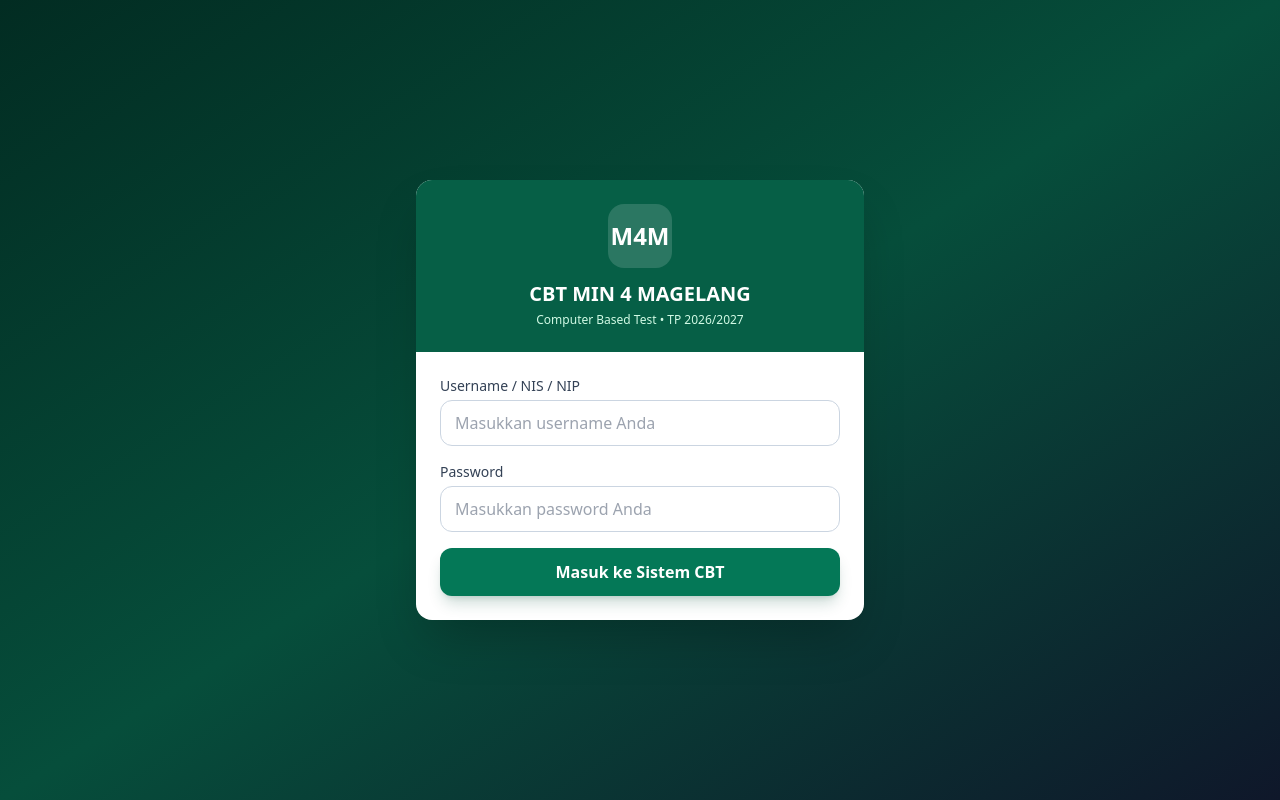
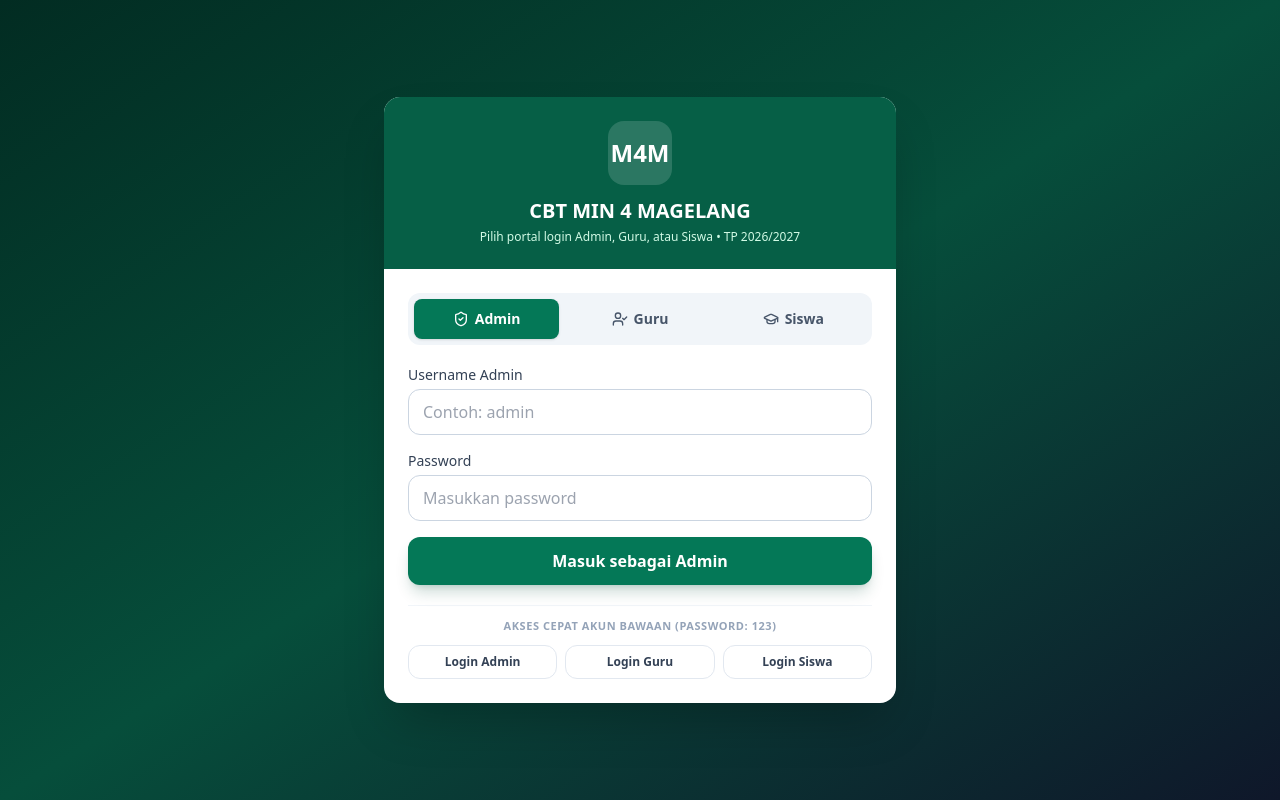
Before and after one commit to fairishmanis-lang/cbt-min4magelang, a React (Vite) app: page / in a window 1280 px wide. Built offline with nearby package versions, Linux system fonts and the light colour scheme.

Commit message:
Update App.tsx

```diff
--- a/src/App.tsx
+++ b/src/App.tsx
@@ -1,6 +1,5 @@
 import React, { useState, useEffect, useMemo } from 'react';
 import {
-  BookOpen,
   FolderPlus,
   Folder,
   FileText,
@@ -16,12 +15,14 @@ import {
   Award,
   Layers,
   AlertCircle,
-  Sparkles,
   Image as ImageIcon,
   Save,
   X,
   ChevronRight,
-  School
+  School,
+  ShieldCheck,
+  UserCheck,
+  GraduationCap
 } from 'lucide-react';
 
 // ==========================================
@@ -40,8 +41,8 @@ interface SchoolIdentity {
 
 interface ClassRoom {
   id: string;
-  name: string; // Contoh: "VII A", "VIII B"
-  grade: string; // Contoh: "Kelas 7", "Kelas 8"
+  name: string;
+  grade: string;
 }
 
 interface UserAccount {
@@ -55,7 +56,7 @@ interface UserAccount {
 
 interface QuestionFolder {
   id: string;
-  title: string; // Nama Folder Soal baru, misal: "UH 1 Fiqih - Bab Thaharah"
+  title: string;
   subject: string;
   targetClasses: string[];
   description?: string;
@@ -71,7 +72,7 @@ interface QuestionOption {
 
 interface QuestionItem {
   id: string;
-  folderId: string; // Mengikat soal ke Folder Soal tertentu
+  folderId: string;
   type: 'multiple_choice' | 'essay';
   prompt: string;
   promptImage?: string;
@@ -85,8 +86,8 @@ interface ExamSchedule {
   id: string;
   title: string;
   subject: string;
-  folderIds: string[]; // Bisa mengambil dari satu atau beberapa Folder Soal
-  classIds: string[]; // Multi-kelas
+  folderIds: string[];
+  classIds: string[];
   durationMinutes: number;
   startTime: string;
   endTime: string;
@@ -172,13 +173,13 @@ const INITIAL_EXAMS: ExamSchedule[] = [
 ];
 
 const STORAGE_KEYS = {
-  SCHOOL: 'cbt_m4m_school_v2',
-  CLASSES: 'cbt_m4m_classes_v2',
-  USERS: 'cbt_m4m_users_v2',
-  FOLDERS: 'cbt_m4m_folders_v2',
-  QUESTIONS: 'cbt_m4m_questions_v2',
-  EXAMS: 'cbt_m4m_exams_v2',
-  SUBMISSIONS: 'cbt_m4m_submissions_v2'
+  SCHOOL: 'cbt_m4m_school_v3',
+  CLASSES: 'cbt_m4m_classes_v3',
+  USERS: 'cbt_m4m_users_v3',
+  FOLDERS: 'cbt_m4m_folders_v3',
+  QUESTIONS: 'cbt_m4m_questions_v3',
+  EXAMS: 'cbt_m4m_exams_v3',
+  SUBMISSIONS: 'cbt_m4m_submissions_v3'
 };
 
 function loadFromStorage<T>(key: string, fallback: T): T {
@@ -229,7 +230,8 @@ export function App() {
   const [exams, setExams] = useState<ExamSchedule[]>(() => loadFromStorage(STORAGE_KEYS.EXAMS, INITIAL_EXAMS));
   const [submissions, setSubmissions] = useState<StudentSubmission[]>(() => loadFromStorage(STORAGE_KEYS.SUBMISSIONS, []));
 
-  // State Login (Selalu kosong saat pertama kali dibuka)
+  // State Login dengan Tab Peran (Admin / Guru / Siswa)
+  const [selectedRoleTab, setSelectedRoleTab] = useState<Role>('admin');
   const [currentUser, setCurrentUser] = useState<UserAccount | null>(null);
   const [usernameInput, setUsernameInput] = useState('');
   const [passwordInput, setPasswordInput] = useState('');
@@ -240,7 +242,6 @@ export function App() {
     'dashboard' | 'folders_builder' | 'bank_soal' | 'exams' | 'classes' | 'users' | 'results' | 'school'
   >('dashboard');
 
-  // Persistensi ke localStorage
   useEffect(() => localStorage.setItem(STORAGE_KEYS.SCHOOL, JSON.stringify(school)), [school]);
   useEffect(() => localStorage.setItem(STORAGE_KEYS.CLASSES, JSON.stringify(classes)), [classes]);
   useEffect(() => localStorage.setItem(STORAGE_KEYS.USERS, JSON.stringify(users)), [users]);
@@ -252,10 +253,13 @@ export function App() {
   const handleLogin = (e: React.FormEvent) => {
     e.preventDefault();
     const found = users.find(
-      (u) => u.username.trim().toLowerCase() === usernameInput.trim().toLowerCase() && u.password === passwordInput
+      (u) =>
+        u.role === selectedRoleTab &&
+        u.username.trim().toLowerCase() === usernameInput.trim().toLowerCase() &&
+        u.password === passwordInput
     );
     if (!found) {
-      setLoginError('Username atau password tidak sesuai.');
+      setLoginError(`Akun ${roleLabel(selectedRoleTab)} dengan username & password tersebut tidak ditemukan.`);
       return;
     }
     setCurrentUser(found);
@@ -265,44 +269,119 @@ export function App() {
     setActiveTab(found.role === 'student' ? 'exams' : 'folders_builder');
   };
 
+  const handleQuickDemoLogin = (role: Role) => {
+    const demoAccount = users.find((u) => u.role === role);
+    if (!demoAccount) return;
+    setSelectedRoleTab(role);
+    setCurrentUser(demoAccount);
+    setLoginError('');
+    setUsernameInput('');
+    setPasswordInput('');
+    setActiveTab(role === 'student' ? 'exams' : 'folders_builder');
+  };
+
   const handleLogout = () => {
     setCurrentUser(null);
     setUsernameInput('');
     setPasswordInput('');
-  };
+    setLoginError('');
+  };
+
+  function roleLabel(role: Role): string {
+    if (role === 'admin') return 'Admin';
+    if (role === 'teacher') return 'Guru';
+    return 'Siswa';
+  }
 
   // ==========================================
-  // HALAMAN LOGIN
+  // HALAMAN LOGIN (DENGAN PILIHAN ADMIN, GURU & SISWA)
   // ==========================================
   if (!currentUser) {
     return (
       <div className="min-h-screen bg-gradient-to-br from-emerald-950 via-emerald-900 to-slate-900 flex items-center justify-center p-4">
-        <div className="w-full max-w-md bg-white rounded-2xl shadow-2xl overflow-hidden">
+        <div className="w-full max-w-lg bg-white rounded-2xl shadow-2xl overflow-hidden">
           <div className="bg-emerald-800 p-6 text-white text-center">
             <div className="w-16 h-16 mx-auto rounded-2xl bg-white/15 flex items-center justify-center font-extrabold text-2xl mb-3">
               {school.logoText}
             </div>
             <h1 className="text-xl font-bold">CBT {school.name}</h1>
-            <p className="text-emerald-100 text-xs mt-1">Computer Based Test • TP {school.academicYear}</p>
-          </div>
-
-          <form onSubmit={handleLogin} className="p-6 space-y-4" autoComplete="off">
+            <p className="text-emerald-100 text-xs mt-1">
+              Pilih portal login Admin, Guru, atau Siswa • TP {school.academicYear}
+            </p>
+          </div>
+
+          <div className="p-6 space-y-5">
+            {/* Tab Pemilih Peran */}
+            <div className="grid grid-cols-3 gap-2 bg-slate-100 p-1.5 rounded-xl">
+              <button
+                type="button"
+                onClick={() => {
+                  setSelectedRoleTab('admin');
+                  setLoginError('');
+                }}
+                className={`flex items-center justify-center gap-1.5 py-2.5 rounded-lg text-xs sm:text-sm font-bold transition ${
+                  selectedRoleTab === 'admin'
+                    ? 'bg-emerald-700 text-white shadow'
+                    : 'text-slate-600 hover:text-slate-900'
+                }`}
+              >
+                <ShieldCheck className="w-4 h-4" /> Admin
+              </button>
+              <button
+                type="button"
+                onClick={() => {
+                  setSelectedRoleTab('teacher');
+                  setLoginError('');
+                }}
+                className={`flex items-center justify-center gap-1.5 py-2.5 rounded-lg text-xs sm:text-sm font-bold transition ${
+                  selectedRoleTab === 'teacher'
+                    ? 'bg-emerald-700 text-white shadow'
+                    : 'text-slate-600 hover:text-slate-900'
+                }`}
+              >
+                <UserCheck className="w-4 h-4" /> Guru
+              </button>
+              <button
+                type="button"
+                onClick={() => {
+                  setSelectedRoleTab('student');
+                  setLoginError('');
+                }}
+                className={`flex items-center justify-center gap-1.5 py-2.5 rounded-lg text-xs sm:text-sm font-bold transition ${
+                  selectedRoleTab === 'student'
+                    ? 'bg-emerald-700 text-white shadow'
+                    : 'text-slate-600 hover:text-slate-900'
+                }`}
+              >
+                <GraduationCap className="w-4 h-4" /> Siswa
+              </button>
+            </div>
+
             {loginError && (
-              <div className="p-3 rounded-lg bg-red-50 border border-red-200 text-red-700 text-sm flex items-center gap-2">
+              <div className="p-3 rounded-xl bg-red-50 border border-red-200 text-red-700 text-sm flex items-center gap-2">
                 <AlertCircle className="w-4 h-4 shrink-0" />
                 <span>{loginError}</span>
               </div>
             )}
 
-            <div>
-              <label className="block text-sm font-medium text-slate-700 mb-1">Username / NIS / NIP</label>
-              <input
-                type="text"
-                name="cbt_login_user"
+            <form onSubmit={handleLogin} className="space-y-4" autoComplete="off">
+              <div>
+                <label className="block text-sm font-medium text-slate-700 mb-1">
+                  Username {roleLabel(selectedRoleTab)}
+                </label>
+                <input
+                  type="text"
+                  name="cbt_username_field"
                   autoComplete="off"
                   value={usernameInput}
                   onChange={(e) => setUsernameInput(e.target.value)}
-                placeholder="Masukkan username Anda"
+                  placeholder={
+                    selectedRoleTab === 'admin'
+                      ? 'Contoh: admin'
+                      : selectedRoleTab === 'teacher'
+                      ? 'Contoh: guru'
+                      : 'Contoh: siswa1'
+                  }
                   className="w-full px-3.5 py-2.5 rounded-xl border border-slate-300 focus:outline-none focus:ring-2 focus:ring-emerald-600"
                   required
                 />
@@ -312,11 +391,11 @@ export function App() {
                 <label className="block text-sm font-medium text-slate-700 mb-1">Password</label>
                 <input
                   type="password"
-                name="cbt_login_pass"
+                  name="cbt_password_field"
                   autoComplete="new-password"
                   value={passwordInput}
                   onChange={(e) => setPasswordInput(e.target.value)}
-                placeholder="Masukkan password Anda"
+                  placeholder="Masukkan password"
                   className="w-full px-3.5 py-2.5 rounded-xl border border-slate-300 focus:outline-none focus:ring-2 focus:ring-emerald-600"
                   required
                 />
@@ -324,11 +403,42 @@ export function App() {
 
               <button
                 type="submit"
-              className="w-full py-3 rounded-xl bg-emerald-700 hover:bg-emerald-800 text-white font-semibold transition shadow-lg shadow-emerald-900/20"
-            >
-              Masuk ke Sistem CBT
+                className="w-full py-3 rounded-xl bg-emerald-700 hover:bg-emerald-800 text-white font-bold transition shadow-lg shadow-emerald-900/20"
+              >
+                Masuk sebagai {roleLabel(selectedRoleTab)}
               </button>
             </form>
+
+            {/* Tombol Masuk Cepat Akun Bawaan */}
+            <div className="pt-3 border-t border-slate-100">
+              <p className="text-[11px] font-semibold uppercase tracking-wider text-slate-400 text-center mb-2.5">
+                Akses Cepat Akun Bawaan (Password: 123)
+              </p>
+              <div className="grid grid-cols-3 gap-2">
+                <button
+                  type="button"
+                  onClick={() => handleQuickDemoLogin('admin')}
+                  className="py-2 px-2 rounded-xl border border-slate-200 hover:border-emerald-600 hover:bg-emerald-50 text-xs font-semibold text-slate-700 transition"
+                >
+                  Login Admin
+                </button>
+                <button
+                  type="button"
+                  onClick={() => handleQuickDemoLogin('teacher')}
+                  className="py-2 px-2 rounded-xl border border-slate-200 hover:border-emerald-600 hover:bg-emerald-50 text-xs font-semibold text-slate-700 transition"
+                >
+                  Login Guru
+                </button>
+                <button
+                  type="button"
+                  onClick={() => handleQuickDemoLogin('student')}
+                  className="py-2 px-2 rounded-xl border border-slate-200 hover:border-emerald-600 hover:bg-emerald-50 text-xs font-semibold text-slate-700 transition"
+                >
+                  Login Siswa
+                </button>
+              </div>
+            </div>
+          </div>
         </div>
       </div>
     );
@@ -350,7 +460,6 @@ export function App() {
 
   return (
     <div className="min-h-screen bg-slate-50 text-slate-800 flex flex-col md:flex-row">
-      {/* Sidebar */}
       <aside className="w-full md:w-64 bg-emerald-950 text-white flex flex-col shrink-0 print:hidden">
         <div className="p-5 border-b border-emerald-800/70">
           <div className="flex items-center gap-3">
@@ -359,7 +468,7 @@ export function App() {
             </div>
             <div>
               <h2 className="font-bold text-sm leading-tight">{school.name}</h2>
-              <p className="text-[11px] text-emerald-300 uppercase">{currentUser.role}</p>
+              <p className="text-[11px] text-emerald-300 uppercase">{roleLabel(currentUser.role)}</p>
             </div>
           </div>
           <p className="text-xs text-emerald-100/80 mt-3 truncate">{currentUser.name}</p>
@@ -395,7 +504,6 @@ export function App() {
         </div>
       </aside>
 
-      {/* Konten Utama */}
       <main className="flex-1 p-4 md:p-8 overflow-y-auto">
         {activeTab === 'dashboard' && (
           <DashboardView
@@ -586,7 +694,6 @@ const NewQuestionFolderBuilderView: React.FC<{
       return;
     }
 
-    // Selalu membuat ID Folder Soal baru yang unik
     const newFolderId = `fld-${Date.now()}-${Math.random().toString(36).slice(2, 6)}`;
     const newFolder: QuestionFolder = {
       id: newFolderId,
@@ -619,7 +726,7 @@ const NewQuestionFolderBuilderView: React.FC<{
         <div>
           <h1 className="text-2xl font-bold text-slate-900">Buat Folder Soal Baru</h1>
           <p className="text-sm text-slate-600">
-            Setiap sesi pembuatan soal akan membuat <strong>Folder Soal baru</strong> tersendiri dan tidak digabung ke soal yang sudah ada.
+            Setiap pembuatan soal akan membuat <strong>Folder Soal baru</strong> tersendiri dan tidak digabung ke soal yang sudah ada.
           </p>
         </div>
         <span className="inline-flex items-center gap-1.5 px-3 py-1.5 rounded-full bg-emerald-100 text-emerald-800 text-xs font-semibold">
@@ -635,7 +742,6 @@ const NewQuestionFolderBuilderView: React.FC<{
       )}
 
       <form onSubmit={handleSaveNewFolder} className="space-y-6">
-        {/* Identitas Folder Soal Baru */}
         <div className="bg-white rounded-2xl border border-slate-200 p-6 shadow-sm space-y-4">
           <div className="flex items-center gap-2 text-emerald-800 font-bold border-b border-slate-100 pb-3">
             <Folder className="w-5 h-5" />
@@ -651,7 +757,7 @@ const NewQuestionFolderBuilderView: React.FC<{
                 type="text"
                 value={folderTitle}
                 onChange={(e) => setFolderTitle(e.target.value)}
-                placeholder="Contoh: PAS Ganjil Fiqih Kelas 6 - Set A"
+                placeholder="Contoh: UH 1 Fiqih Kelas 6 - Paket A"
                 className="w-full px-3.5 py-2.5 rounded-xl border border-slate-300 focus:ring-2 focus:ring-emerald-600 focus:outline-none"
                 required
               />
@@ -684,7 +790,7 @@ const NewQuestionFolderBuilderView: React.FC<{
           </div>
 
           <div>
-            <label className="block text-sm font-medium text-slate-700 mb-2">Target Kelas (Bisa pilih lebih dari 1)</label>
+            <label className="block text-sm font-medium text-slate-700 mb-2">Target Kelas</label>
             <div className="flex flex-wrap gap-2">
               {classes.map((cls) => {
                 const active = selectedClasses.includes(cls.id);
@@ -707,7 +813,6 @@ const NewQuestionFolderBuilderView: React.FC<{
           </div>
         </div>
 
-        {/* Daftar Butir Soal di Dalam Folder Baru */}
         <div className="space-y-4">
           <div className="flex items-center justify-between">
             <h2 className="text-lg font-bold text-slate-900">
@@ -766,7 +871,6 @@ const NewQuestionFolderBuilderView: React.FC<{
                       type="button"
                       onClick={() => removeDraftQuestion(d.tempId)}
                       className="p-2 text-red-600 hover:bg-red-50 rounded-lg"
-                      title="Hapus butir soal"
                     >
                       <Trash2 className="w-4 h-4" />
                     </button>
@@ -774,7 +878,6 @@ const NewQuestionFolderBuilderView: React.FC<{
                 </div>
               </div>
 
-              {/* Simbol cepat kimia/pecahan */}
               <div className="flex flex-wrap items-center gap-1.5 text-xs">
                 <span className="text-slate-500 mr-1">Sisipkan simbol:</span>
                 {['H₂O', 'CO₂', '½', '¾', '×', '÷', '≈', '≠', '°C'].map((sym) => (
@@ -906,7 +1009,6 @@ const QuestionFolderManagerView: React.FC<{
   const [editTitle, setEditTitle] = useState('');
   const [editSubject, setEditSubject] = useState('');
 
-  // Form tambah soal cepat ke folder yang sedang dibuka
   const [newPrompt, setNewPrompt] = useState('');
   const [optA, setOptA] = useState('');
   const [optB, setOptB] = useState('');
@@ -987,7 +1089,6 @@ const QuestionFolderManagerView: React.FC<{
       </div>
 
       <div className="grid grid-cols-1 lg:grid-cols-12 gap-6">
-        {/* Daftar Folder */}
         <div className="lg:col-span-5 space-y-3">
           {filteredFolders.map((f) => {
             const count = questions.filter((q) => q.folderId === f.id).length;
@@ -1053,7 +1154,6 @@ const QuestionFolderManagerView: React.FC<{
                           type="button"
                           onClick={() => startEditFolder(f)}
                           className="p-1.5 text-slate-500 hover:text-emerald-700 rounded-lg"
-                          title="Ubah nama folder"
                         >
                           <Edit3 className="w-3.5 h-3.5" />
                         </button>
@@ -1064,7 +1164,6 @@ const QuestionFolderManagerView: React.FC<{
                             if (selectedFolderId === f.id) setSelectedFolderId(null);
                           }}
                           className="p-1.5 text-slate-500 hover:text-red-600 rounded-lg"
-                          title="Hapus folder beserta isinya"
                         >
                           <Trash2 className="w-3.5 h-3.5" />
                         </button>
@@ -1084,15 +1183,8 @@ const QuestionFolderManagerView: React.FC<{
               </div>
             );
           })}
-
-          {filteredFolders.length === 0 && (
-            <div className="bg-white rounded-2xl border border-dashed border-slate-300 p-8 text-center text-sm text-slate-500">
-              Belum ada folder soal yang cocok.
-            </div>
-          )}
-        </div>
-
-        {/* Isi Folder Terpilih */}
+        </div>
+
         <div className="lg:col-span-7">
           {activeFolder ? (
             <div className="bg-white rounded-2xl border border-slate-200 p-6 shadow-sm space-y-5">
@@ -1104,12 +1196,8 @@ const QuestionFolderManagerView: React.FC<{
                 <p className="text-xs text-slate-500 mt-1">
                   Mapel: {activeFolder.subject} • Dibuat oleh {activeFolder.createdBy} ({activeFolder.createdAt})
                 </p>
-                {activeFolder.description && (
-                  <p className="text-sm text-slate-600 mt-2">{activeFolder.description}</p>
-                )}
-              </div>
-
-              {/* Form tambah soal langsung ke folder ini */}
+              </div>
+
               <form onSubmit={handleQuickAdd} className="p-4 rounded-xl bg-slate-50 border border-slate-200 space-y-3">
                 <p className="text-xs font-bold uppercase text-slate-700">
                   + Tambah Soal ke Folder "{activeFolder.title}"
@@ -1175,15 +1263,11 @@ const QuestionFolderManagerView: React.FC<{
                 </div>
               </form>
 
-              {/* List soal dalam folder */}
               <div className="space-y-3">
                 {folderQuestions.map((q, idx) => (
                   <div key={q.id} className="p-4 rounded-xl border border-slate-200 space-y-2">
                     <div className="flex items-start justify-between gap-2">
-                      <p
-                        dir={q.isArabic ? 'rtl' : 'ltr'}
-                        className="font-semibold text-sm text-slate-900"
-                      >
+                      <p dir={q.isArabic ? 'rtl' : 'ltr'} className="font-semibold text-sm text-slate-900">
                         {idx + 1}. {q.prompt}
                       </p>
                       <button
@@ -1215,12 +1299,6 @@ const QuestionFolderManagerView: React.FC<{
                     )}
                   </div>
                 ))}
-
-                {folderQuestions.length === 0 && (
-                  <p className="text-center text-sm text-slate-500 py-6">
-                    Folder ini belum memiliki butir soal.
-                  </p>
-                )}
               </div>
             </div>
           ) : (
@@ -1266,7 +1344,6 @@ const ExamsView: React.FC<{
   const [selectedClassIds, setSelectedClassIds] = useState<string[]>([]);
   const [duration, setDuration] = useState(60);
 
-  // Mode mengerjakan ujian (Siswa)
   const [activeExam, setActiveExam] = useState<ExamSchedule | null>(null);
   const [answers, setAnswers] = useState<Record<string, string>>({});
 
@@ -1300,7 +1377,6 @@ const ExamsView: React.FC<{
     setSelectedClassIds([]);
   };
 
-  // Mengambil soal dari folder-folder yang dipilih pada jadwal ujian
   const examQuestions = useMemo(() => {
     if (!activeExam) return [];
     return questions.filter((q) => activeExam.folderIds.includes(q.folderId));
@@ -1824,7 +1900,7 @@ const UsersManagerView: React.FC<{
             <div>
               <p className="font-bold">{u.name}</p>
               <p className="text-xs text-slate-500">
-                @{u.username} • Role: {u.role}
+                @{u.username} • Role: {roleLabel(u.role)}
               </p>
             </div>
             {u.username !== 'admin' && (
```
Lines whose indentation alone changed are shown as unchanged.
